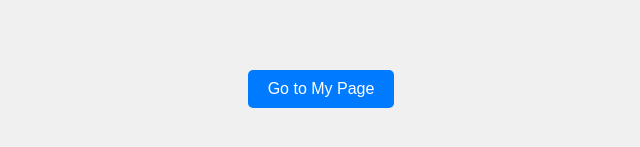
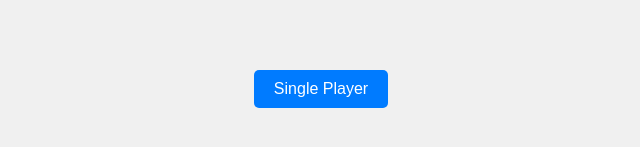
Before and after one commit to munteancd/Button-, a plain HTML site: page index.html in a window 1280 px wide. Shown: the part 319-466 px from the top of the page, 319-959 px from the left. Drawn offline with Linux system fonts and the light colour scheme.

Commit message:
Update index.html

```diff
--- a/index.html
+++ b/index.html
@@ -28,6 +28,6 @@
     </style>
 </head>
 <body>
-    <button class="redirect-button" onclick="window.location.href='https://munteancd.pythonanywhere.com/'">Go to My Page</button>
+    <button class="redirect-button" onclick="window.location.href='https://munteancd.pythonanywhere.com/'">Single Player</button>
 </body>
 </html>
```
